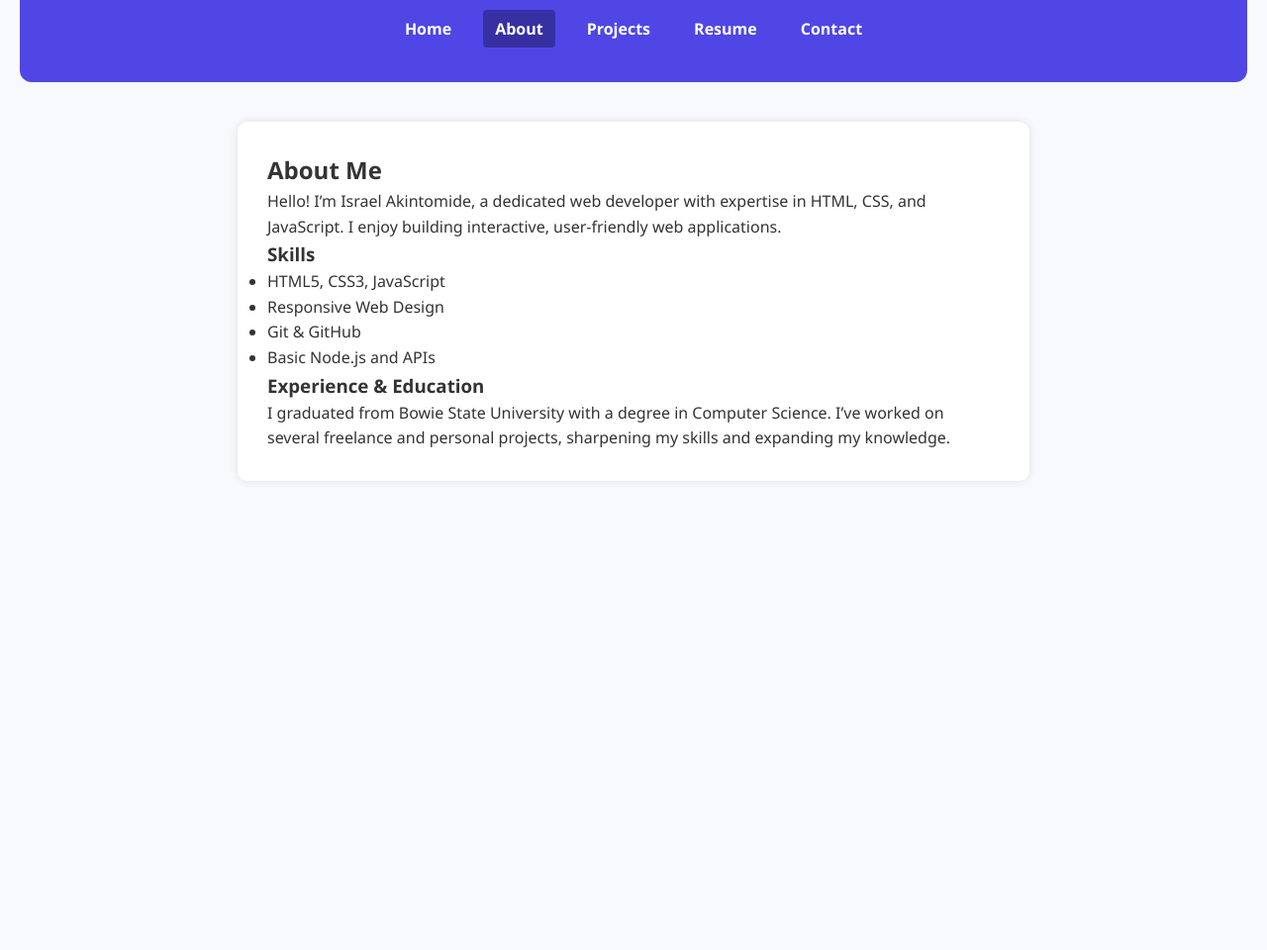
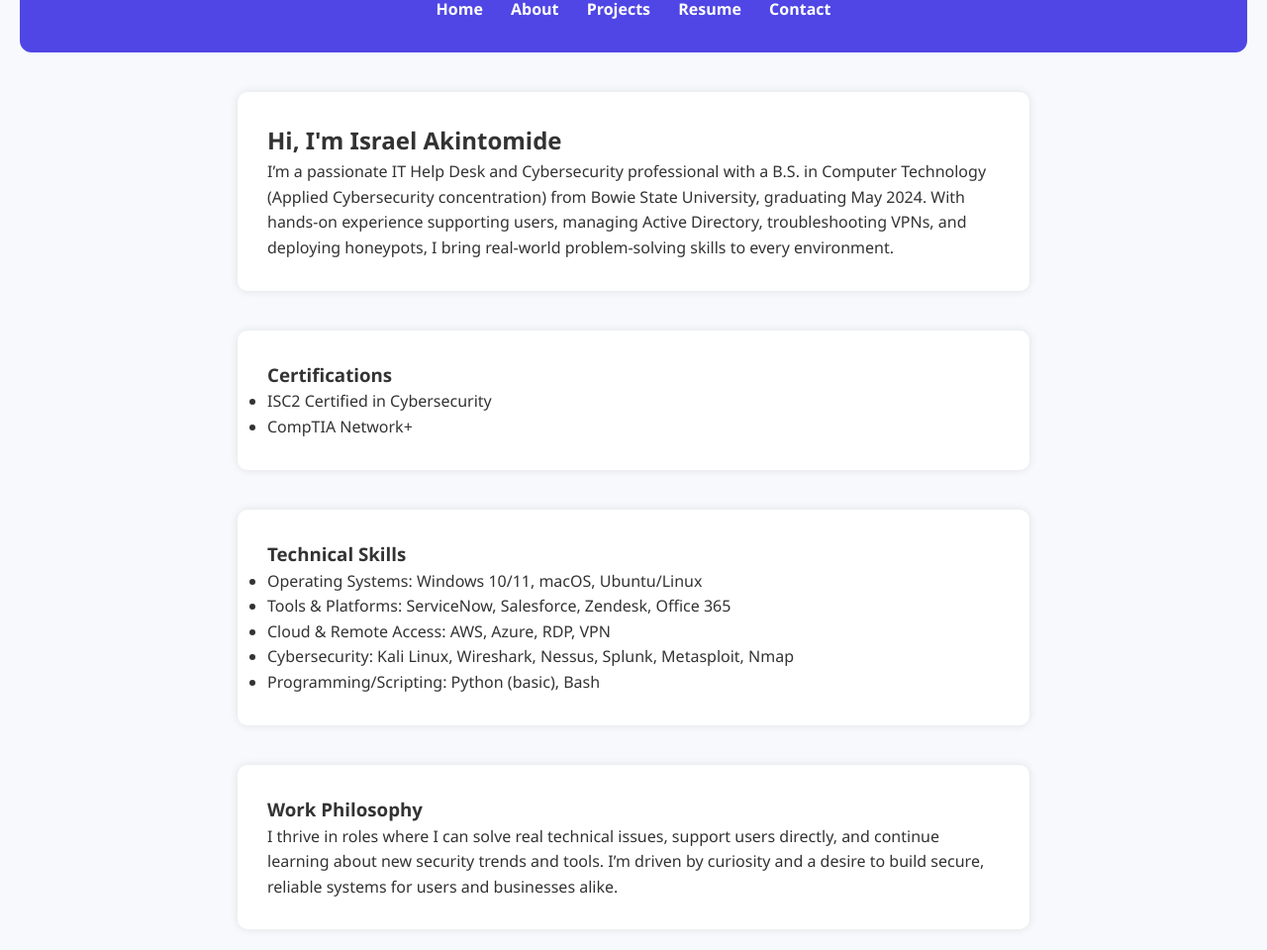
Before and after one commit to Ishthadon/Israel-Akintomide, a plain HTML site: page about.html in a window 1280 px wide. Shown: the part 104-1064 px from the top of the page at 99% size. Before the commit the page ends 800 px from the top, so only its background shows below. Drawn offline with Linux system fonts and the light colour scheme.

Commit message:
Code indentation

```diff
--- a/about.html
+++ b/about.html
@@ -2,38 +2,59 @@
 <html lang="en">
 <head>
   <meta charset="UTF-8" />
-  <meta name="viewport" content="width=device-width, initial-scale=1" />
-  <title>About - Israel Akintomide</title>
+  <meta name="viewport" content="width=device-width, initial-scale=1.0"/>
+  <title>About Me</title>
   <link rel="stylesheet" href="css/style.css" />
 </head>
 <body>
   <header>
-    <h1>Israel Akintomide</h1>
+    <h1>About Me</h1>
     <nav>
-      <ul>
-        <li><a href="index.html">Home</a></li>
-        <li><a href="about.html" class="active">About</a></li>
-        <li><a href="projects.html">Projects</a></li>
-        <li><a href="resume.html">Resume</a></li>
-        <li><a href="contact.html">Contact</a></li>
-      </ul>
+      <a href="index.html">Home</a>
+      <a href="about.html">About</a>
+      <a href="projects.html">Projects</a>
+      <a href="resume.html">Resume</a>
+      <a href="contact.html">Contact</a>
     </nav>
   </header>
 
   <main>
-    <section id="about">
-      <h2>About Me</h2>
-      <p>Hello! I’m Israel Akintomide, a dedicated web developer with expertise in HTML, CSS, and JavaScript. I enjoy building interactive, user-friendly web applications.</p>
-      <h3>Skills</h3>
+    <section>
+      <h2>Hi, I'm Israel Akintomide</h2>
+      <p>
+        I’m a passionate IT Help Desk and Cybersecurity professional with a B.S. in Computer Technology (Applied Cybersecurity concentration) from Bowie State University, graduating May 2024. With hands-on experience supporting users, managing Active Directory, troubleshooting VPNs, and deploying honeypots, I bring real-world problem-solving skills to every environment.
+      </p>
+    </section>
+
+    <section>
+      <h3>Certifications</h3>
       <ul>
-        <li>HTML5, CSS3, JavaScript</li>
-        <li>Responsive Web Design</li>
-        <li>Git & GitHub</li>
-        <li>Basic Node.js and APIs</li>
+        <li>ISC2 Certified in Cybersecurity</li>
+        <li>CompTIA Network+</li>
       </ul>
-      <h3>Experience & Education</h3>
-      <p>I graduated from Bowie State University with a degree in Computer Science. I’ve worked on several freelance and personal projects, sharpening my skills and expanding my knowledge.</p>
+    </section>
+
+    <section>
+      <h3>Technical Skills</h3>
+      <ul>
+        <li>Operating Systems: Windows 10/11, macOS, Ubuntu/Linux</li>
+        <li>Tools & Platforms: ServiceNow, Salesforce, Zendesk, Office 365</li>
+        <li>Cloud & Remote Access: AWS, Azure, RDP, VPN</li>
+        <li>Cybersecurity: Kali Linux, Wireshark, Nessus, Splunk, Metasploit, Nmap</li>
+        <li>Programming/Scripting: Python (basic), Bash</li>
+      </ul>
+    </section>
+
+    <section>
+      <h3>Work Philosophy</h3>
+      <p>
+        I thrive in roles where I can solve real technical issues, support users directly, and continue learning about new security trends and tools. I’m driven by curiosity and a desire to build secure, reliable systems for users and businesses alike.
+      </p>
     </section>
   </main>
+
+  <footer>
+    <p>&copy; 2025 Israel Akintomide. All rights reserved.</p>
+  </footer>
 </body>
 </html>
```
Also changed, not shown: projects.html (+32 -17 lines), resume.html (+17 -14 lines), 1 other file.
